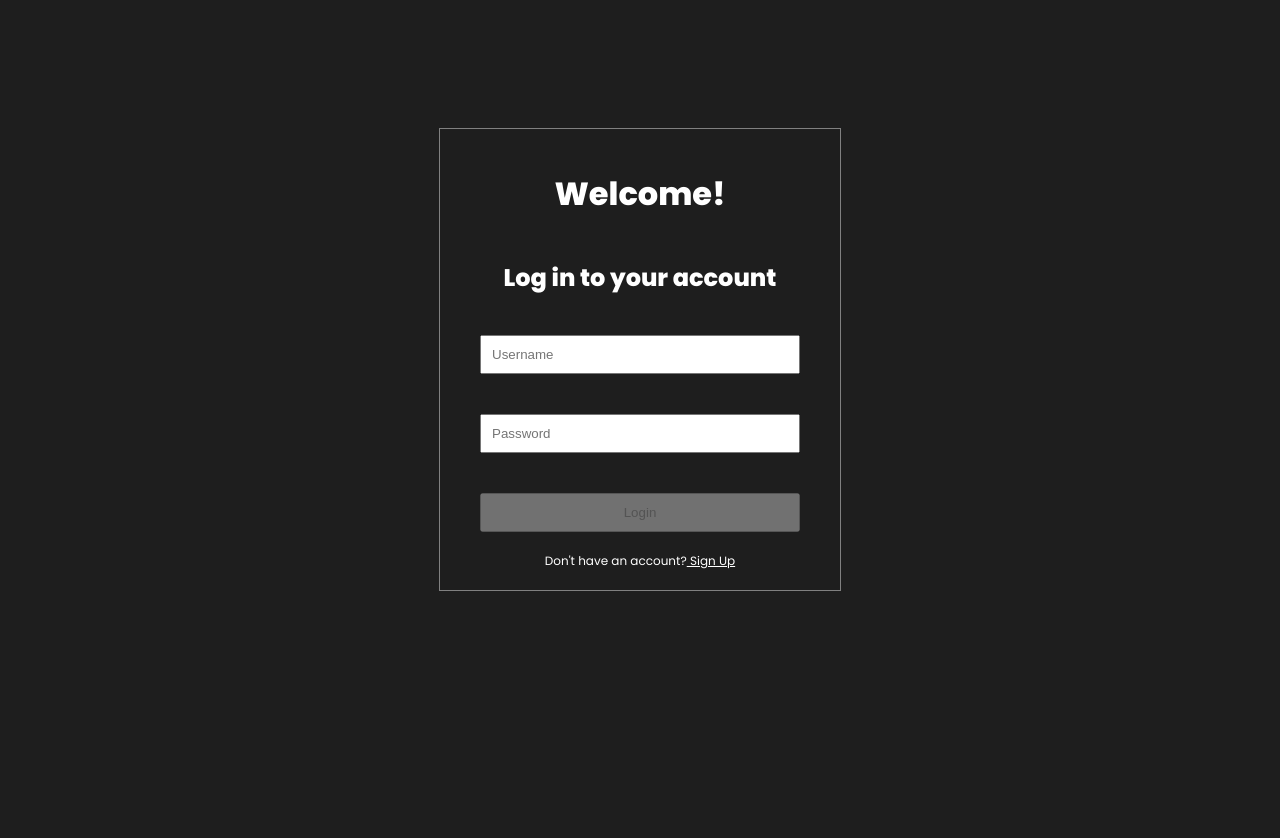
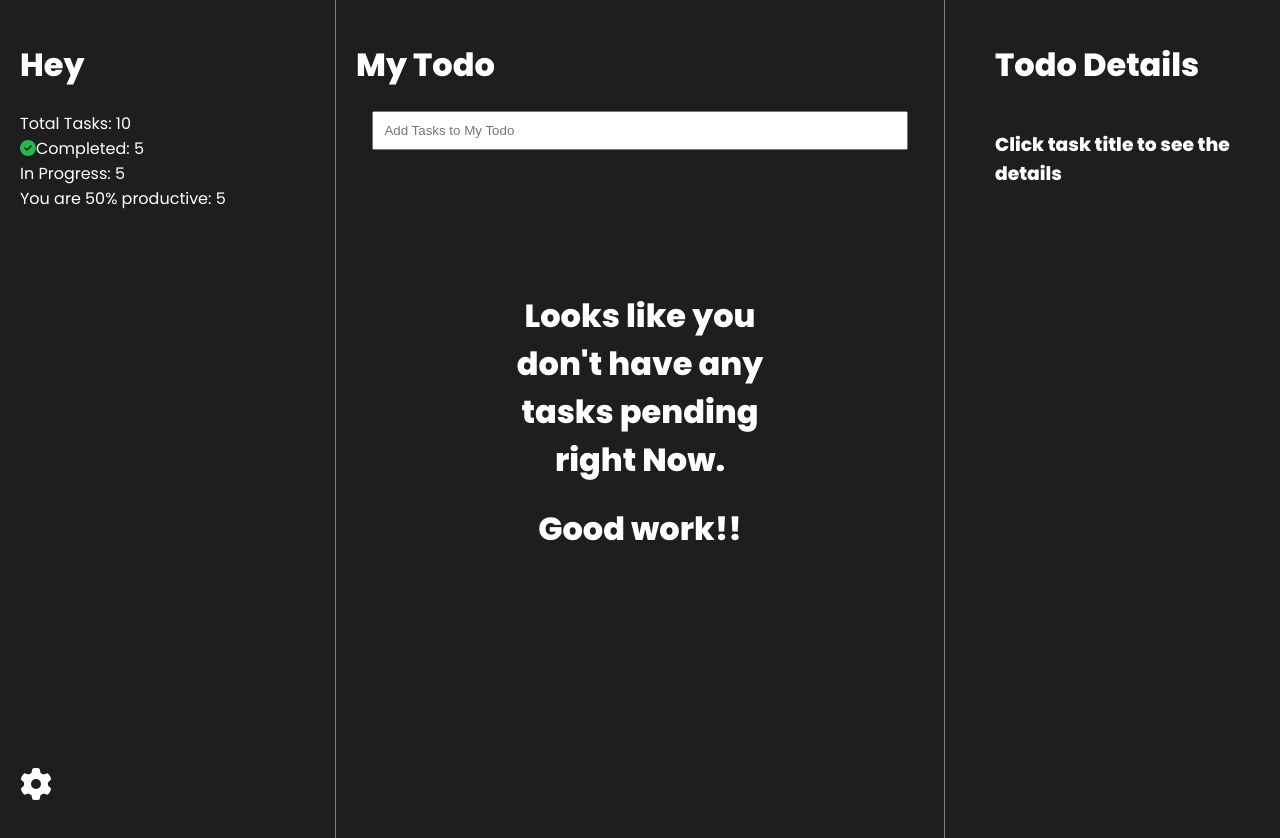
Before and after one commit to Vikrant-Chaugule/todo-with-auth, a React (Create React App) app: page / in a window 1280 px wide. Before the commit this address led to /login. Before the commit the page ends 800 px from the top, so only its background shows below. Built offline with nearby package versions, Linux system fonts and the light colour scheme; sample sign-in values are in the browser's storage.

Commit message:
Added token to localStorage

```diff
--- a/package.json
+++ b/package.json
@@ -3,6 +3,11 @@
   "version": "0.1.0",
   "private": true,
   "dependencies": {
+    "@fortawesome/fontawesome-svg-core": "^6.4.0",
+    "@fortawesome/free-brands-svg-icons": "^6.4.0",
+    "@fortawesome/free-regular-svg-icons": "^6.4.0",
+    "@fortawesome/free-solid-svg-icons": "^6.4.0",
+    "@fortawesome/react-fontawesome": "^0.2.0",
     "@testing-library/jest-dom": "^5.16.5",
     "@testing-library/react": "^13.4.0",
     "@testing-library/user-event": "^13.5.0",
--- a/src/components/SubTaskPopup/SubTaskPopup.css
+++ b/src/components/SubTaskPopup/SubTaskPopup.css
@@ -1,14 +1,14 @@
 .popup-content {
   margin: auto;
   background: rgb(255, 255, 255);
-  width: 20%;
+  /* width: 20%; */
   padding: 10px;
   border-radius: 10px;
 
   display: flex;
   justify-content: center;
   flex-direction: column;
-  height: 12%;
+  /* height: 12%; */
 }
 
 .popup-container input {
--- a/src/components/UserInfo/UserInfo.css
+++ b/src/components/UserInfo/UserInfo.css
@@ -1,3 +1,8 @@
 .user-info-container {
   margin: 20px;
 }
+
+/* .popup-content {
+  height: 15px;
+  width: 30px;
+} */
--- a/src/components/UserInfo/UserInfo.tsx
+++ b/src/components/UserInfo/UserInfo.tsx
@@ -1,18 +1,58 @@
 import { useContext } from "react";
 import "./UserInfo.css";
 import { AuthContext } from "../../context/AuthContext";
+import { FontAwesomeIcon } from "@fortawesome/react-fontawesome";
+import { faGear, faCircleCheck } from "@fortawesome/free-solid-svg-icons";
+import Popup from "reactjs-popup";
+import { useNavigate } from "react-router-dom";
 
 export const UserInfo = () => {
-  const { authUser } = useContext(AuthContext);
+  const { authUser, setAuthUser, logout } = useContext(AuthContext);
+  const navigate = useNavigate();
+
+  const onClickLogout = () => {
+    logout();
+    setAuthUser({});
+    navigate("/");
+  };
+
   return (
     <div className="user-info-container ">
       <h1>Hey {authUser?.userName}</h1>
+
       <div>
         <div>Total Tasks: 10</div>
-        <div>Completed: 5</div>
+        <IconWithText
+          icon={faCircleCheck}
+          color="#25b84c"
+          label="Completed: 5"
+        />
+        {/* <div>
+          <FontAwesomeIcon icon={faCircleCheck} color="#25b84c" />
+          <div>Completed: 5</div>
+        </div> */}
         <div>In Progress: 5</div>
         <div>You are 50% productive: 5</div>
+      </div>
+
+      <div style={{ position: "absolute", bottom: "0px" }}>
+        <Popup
+          trigger={() => <FontAwesomeIcon icon={faGear} size="2xl" />}
+          position="top left"
+          closeOnDocumentClick
+        >
+          <button onClick={onClickLogout}> Logout </button>
+        </Popup>
       </div>
     </div>
   );
 };
+
+const IconWithText = ({ label, icon, color }: any) => {
+  return (
+    <div style={{ display: "flex", alignItems: "center" }}>
+      <FontAwesomeIcon icon={icon} color={color} />
+      <span>{label}</span>
+    </div>
+  );
+};
--- a/src/context/AuthContext.tsx
+++ b/src/context/AuthContext.tsx
@@ -1,25 +1,38 @@
 import { createContext, useContext, useState } from "react";
 
 export type AuthContextProps = {
-  token: string;
-  setToken: any;
   authUser: any;
   setAuthUser: any;
+  login: any;
 };
 
-export const AuthContext = createContext<AuthContextProps>({
-  token: "",
-  setToken: () => {},
+export const AuthContext = createContext<any>({
   authUser: {},
   setAuthUser: () => {},
 });
 
 export const AuthContextProvider = ({ children }: any) => {
-  const [token, setToken] = useState<string>("");
   const [authUser, setAuthUser] = useState({});
+  const [isAuthenticated, setIsAuthenticated] = useState(() => {
+    const token = localStorage.getItem("token");
+    return token !== null;
+  });
+
+  console.log({ isAuthenticated });
+
+  const login = () => setIsAuthenticated(true);
+  const logout = () => setIsAuthenticated(false);
 
   return (
-    <AuthContext.Provider value={{ token, setToken, authUser, setAuthUser }}>
+    <AuthContext.Provider
+      value={{
+        authUser,
+        setAuthUser,
+        isAuthenticated,
+        login,
+        logout,
+      }}
+    >
       {children}
     </AuthContext.Provider>
   );
--- a/src/pages/dashboard/Dashboard.tsx
+++ b/src/pages/dashboard/Dashboard.tsx
@@ -7,13 +7,19 @@ import { useNavigate } from "react-router-dom";
 import "./Dashboard.css";
 
 export const Dashboard = () => {
-  const { token } = useContext(AuthContext);
+  const { token, isAuthenticated } = useContext(AuthContext);
   const navigate = useNavigate();
 
+  // useEffect(() => {
+  //   if (token === "" || !token) {
+  //     navigate("/login");
+  //   }
+  // }, [token]);
+
   useEffect(() => {
-    if (token === "" || !token) {
-      navigate("/login");
-    }
+    console.log("Dashboard", isAuthenticated);
+
+    if (!isAuthenticated) navigate("/login");
   }, []);
 
   return (
--- a/src/pages/login/Login.tsx
+++ b/src/pages/login/Login.tsx
@@ -7,7 +7,7 @@ import { loginUser } from "../../services/authService";
 export const Login: React.FC = () => {
   const [userName, setUserName] = useState<string>("");
   const [password, setPassword] = useState<string>("");
-  const { setToken, setAuthUser } = useContext<AuthContextProps>(AuthContext);
+  const { setAuthUser, login } = useContext<AuthContextProps>(AuthContext);
   const [error, setError] = useState<string>("");
   const navigate = useNavigate();
 
@@ -24,7 +24,7 @@ export const Login: React.FC = () => {
     if (user instanceof Error) {
       setError(user.message);
     } else {
-      setToken("VERY_SECURED_TOKEN");
+      login();
       setAuthUser(user);
       navigate("/");
     }
--- a/src/pages/signup/SignUp.tsx
+++ b/src/pages/signup/SignUp.tsx
@@ -16,7 +16,7 @@ export const SignUp: React.FC = () => {
   const [confirmPassword, setConfirmPassword] = useState<string>("");
   const [errors, setErrors] = useState<FormErrors>({});
 
-  const { setToken } = useContext<AuthContextProps>(AuthContext);
+  const { login } = useContext<AuthContextProps>(AuthContext);
   const [error, setError] = useState<string>("");
   const navigate = useNavigate();
 
@@ -58,7 +58,7 @@ export const SignUp: React.FC = () => {
       if (isValid instanceof Error) {
         setError("User name already exists! Please try a different one.");
       } else {
-        setToken("VERY_SECURED_TOKEN");
+        login();
         navigate("/");
       }
     }
--- a/src/services/authService.ts
+++ b/src/services/authService.ts
@@ -6,6 +6,9 @@ export const loginUser = (userName: string, password: string) => {
     (usr) => usr.userName === userName && usr.password === password
   );
   if (!user) return new Error("No account found!");
+
+  // token from API
+  localStorage.setItem("token", "VERY_SECURED_TOKEN");
   return user;
 };
 
```
Also changed, not shown: 1 other file (tests, documents, lock files or other folders).
